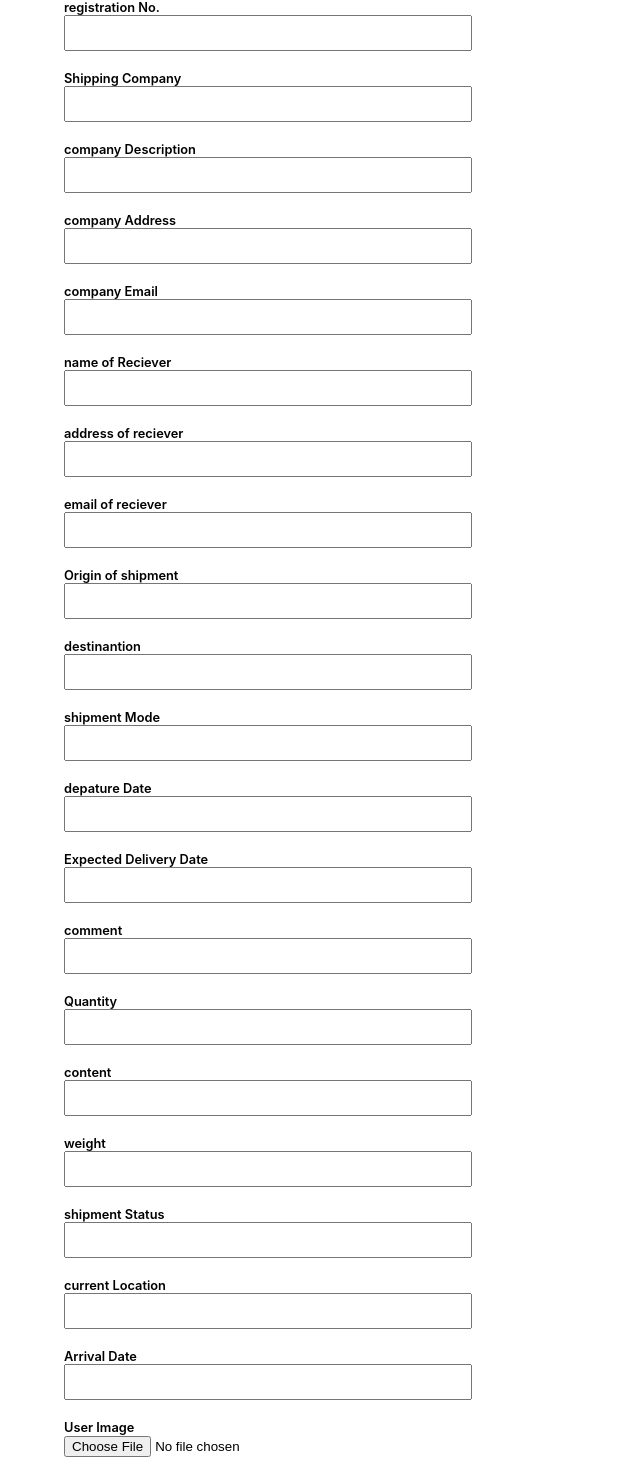
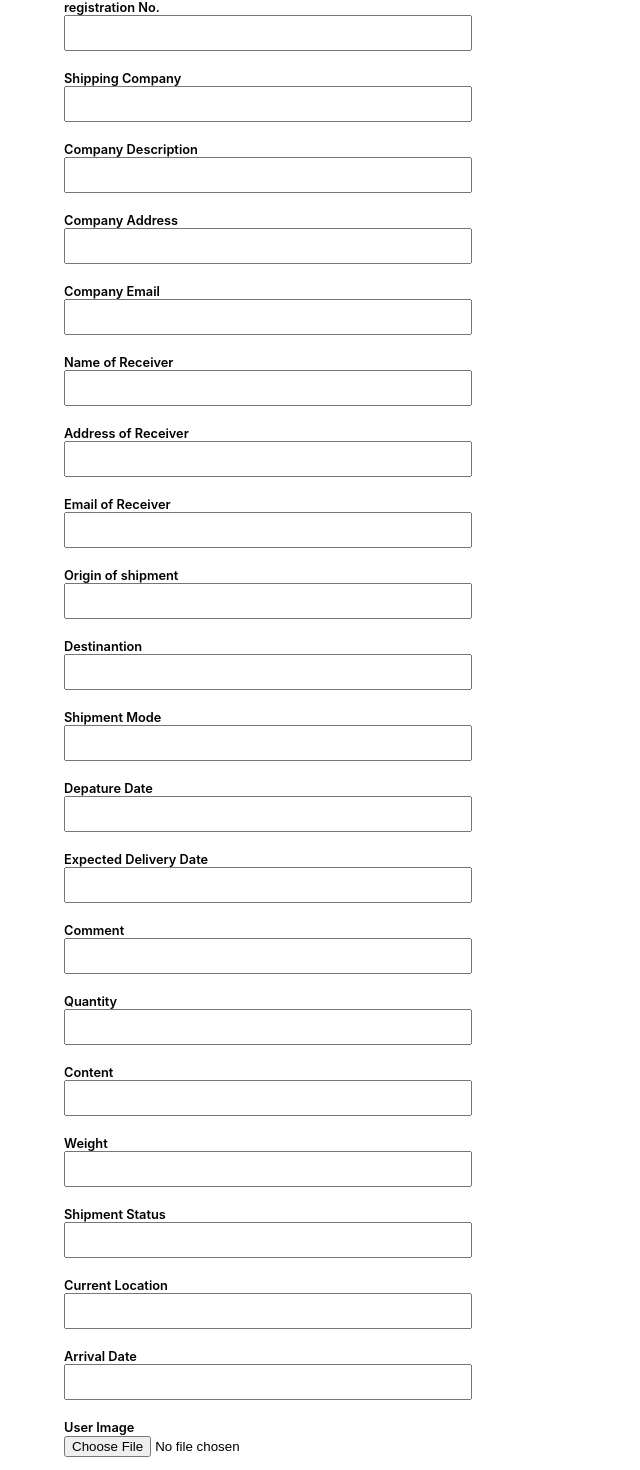
Before and after one commit to akhibs/peter, a React (Vite) app in the folder client/: page /apsod2if4ugyh2tjr4005kelwq/add-new-package in a window 1280 px wide. Shown: the part 272-1742 px from the top of the page, without its empty margins (0-640 px from the left). Built offline with nearby package versions, Linux system fonts and the light colour scheme.

Commit message:
Update AddNewPackage.jsx

```diff
--- a/client/src/pages/AddNewPackage.jsx
+++ b/client/src/pages/AddNewPackage.jsx
@@ -196,55 +196,55 @@ export default function AddNewPackage() {
         type="text"
         value={company}
       />
-      <p>company Description</p>
+      <p>Company Description</p>
       <input
         onChange={changeInput}
         name="companyDescription"
         type="text"
         value={companyDescription}
       />
-      <p>company Address</p>
+      <p>Company Address</p>
       <input
         onChange={changeInput}
         name="companyAddress"
         type="text"
         value={companyAddress}
       />
-      <p>company Email</p>
+      <p>Company Email</p>
       <input
         onChange={changeInput}
         name="companyEmail"
         type="text"
         value={companyEmail}
       />
-      <p>name of Reciever</p>
+      <p>Name of Receiver</p>
       <input onChange={changeInput} name="name" type="text" value={name} />
-      <p>address of reciever</p>
+      <p>Address of Receiver</p>
       <input
         onChange={changeInput}
         name="address"
         type="text"
         value={address}
       />
-      <p>email of reciever</p>
+      <p>Email of Receiver</p>
       <input onChange={changeInput} name="email" type="text" value={email} />
       <p>Origin of shipment</p>
       <input onChange={changeInput} name="origin" type="text" value={origin} />
-      <p>destinantion</p>
+      <p>Destinantion</p>
       <input
         onChange={changeInput}
         name="destination"
         type="text"
         value={destination}
       />
-      <p>shipment Mode </p>
+      <p>Shipment Mode </p>
       <input
         onChange={changeInput}
         name="shipmentMode"
         type="text"
         value={shipmentMode}
       />
-      <p>depature Date</p>
+      <p>Depature Date</p>
       <input
         onChange={changeInput}
         name="depatureDate"
@@ -258,7 +258,7 @@ export default function AddNewPackage() {
         type="text"
         value={deliveryDate}
       />
-      <p>comment</p>
+      <p>Comment</p>
       <input
         onChange={changeInput}
         name="comment"
@@ -272,23 +272,23 @@ export default function AddNewPackage() {
         type="text"
         value={quantity}
       />
-      <p>content</p>
+      <p>Content</p>
       <input
         onChange={changeInput}
         name="content"
         type="text"
         value={content}
       />
-      <p>weight</p>
+      <p>Weight</p>
       <input onChange={changeInput} name="weight" type="text" value={weight} />
-      <p>shipment Status</p>
+      <p>Shipment Status</p>
       <input
         onChange={changeInput}
         name="shipmentStatus"
         type="text"
         value={shipmentStatus}
       />
-      <p>current Location</p>
+      <p>Current Location</p>
       <input
         onChange={changeInput}
         name="currentLocation"
```
